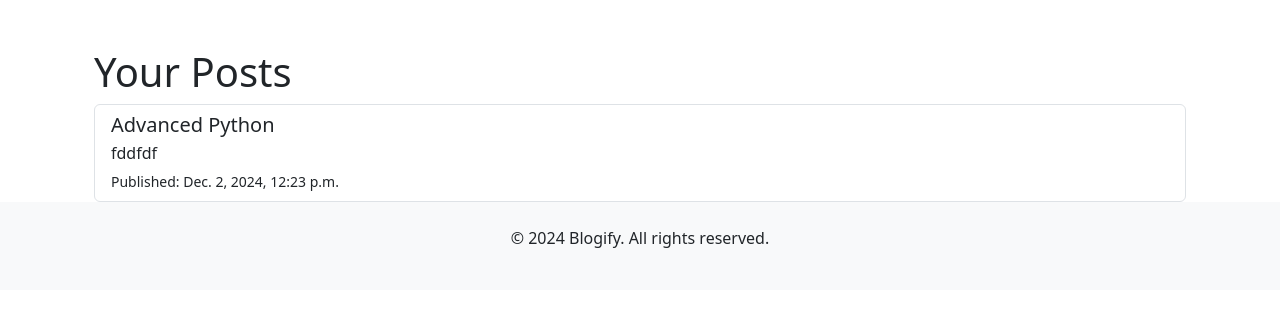
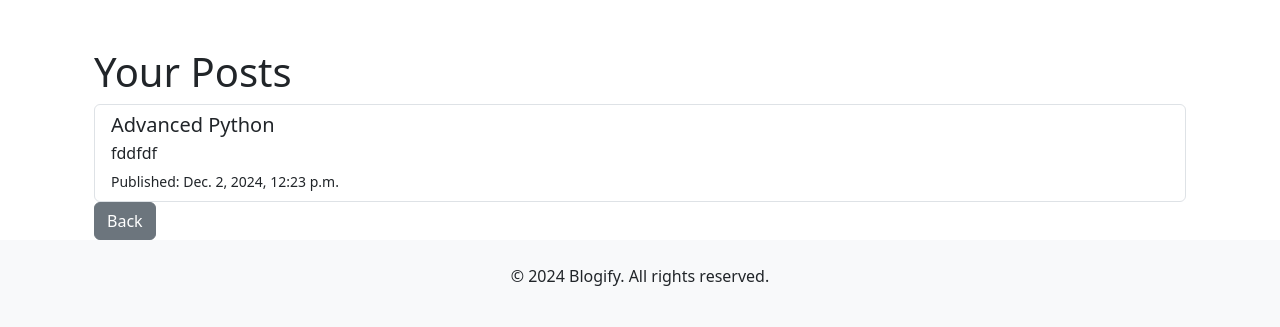
Before and after one commit to nishanlimbuchemjong/Blogify-Python-Django, a Django app: page /users/posts/ in a window 1280 px wide. Shown: the part 56-383 px from the top of the page. Run offline with Django 5.2, Linux system fonts and the light colour scheme; a user stored in the database is signed in; data comes from the database, SQL or seed files in the repository; both versions use the stored data as it was after the commit.

Commit message:
[add] back button added in users_own_posts and add_user_posts html page

```diff
--- a/User/templates/add_user_post.html
+++ b/User/templates/add_user_post.html
@@ -8,5 +8,6 @@
         {{ form.as_p }}
         <button type="submit" class="btn btn-success">Add Post</button>
     </form>
+    <a href="{% url 'user_own_post'%}" class="btn btn-secondary">Back</a>
 </div>
 {% endblock %}
--- a/User/templates/user_category_posts.html
+++ b/User/templates/user_category_posts.html
@@ -14,7 +14,7 @@
                 </a>
             {% endfor %}
         </div>
-        <!-- Optionally, adding a back link to the category list-->
+
         <a href="{% url 'user_category_list'%}" class="btn btn-secondary">Back</a>
 
     {% else %}
--- a/User/templates/users_own_posts.html
+++ b/User/templates/users_own_posts.html
@@ -17,5 +17,6 @@
     {% else %}
         <p>No posts available. Start creating your first post!</p>
     {% endif %}
+    <a href="{% url 'user_home'%}" class="btn btn-secondary">Back</a>
 </div>
 {% endblock %}
```
Also changed, not shown: db.sqlite3.
